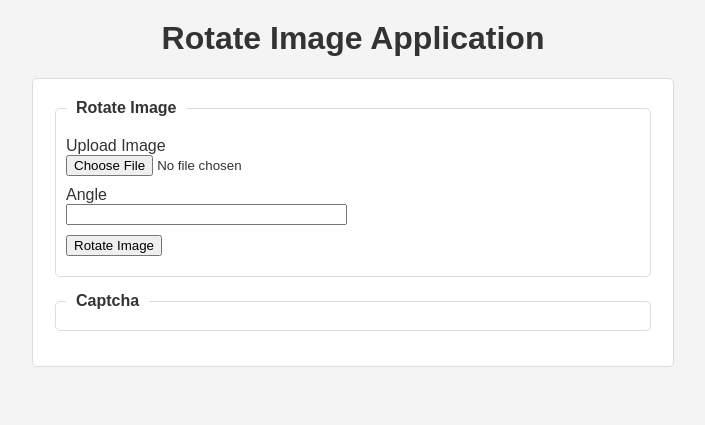
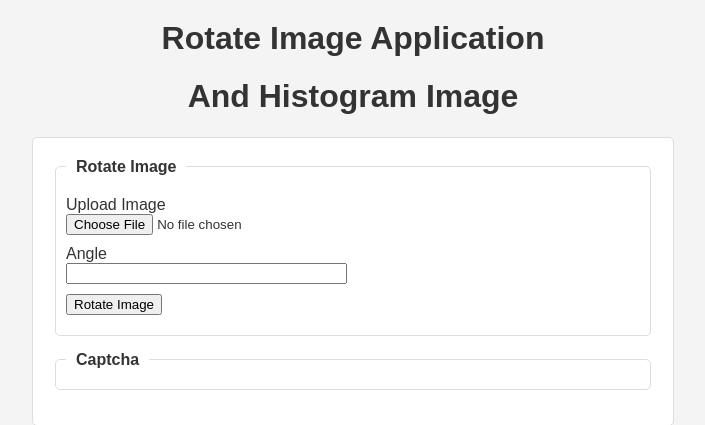
Before and after one commit to FlaZ1k/webrazb, a Flask app: page / in a window 1280 px wide. Shown: the top 425 px of the page, without its empty margins (287-992 px from the left). Run offline with Flask 3, Linux system fonts and the light colour scheme; some libraries are stand-ins or nearby versions.

Commit message:
Update index.html

```diff
--- a/templates/index.html
+++ b/templates/index.html
@@ -8,6 +8,7 @@
 </head>
 <body>
     <h1>Rotate Image Application</h1>
+    <h1>And Histogram Image</h1>
     {% with messages = get_flashed_messages(with_categories=true) %}
       {% if messages %}
         <ul class="flashes">
```
